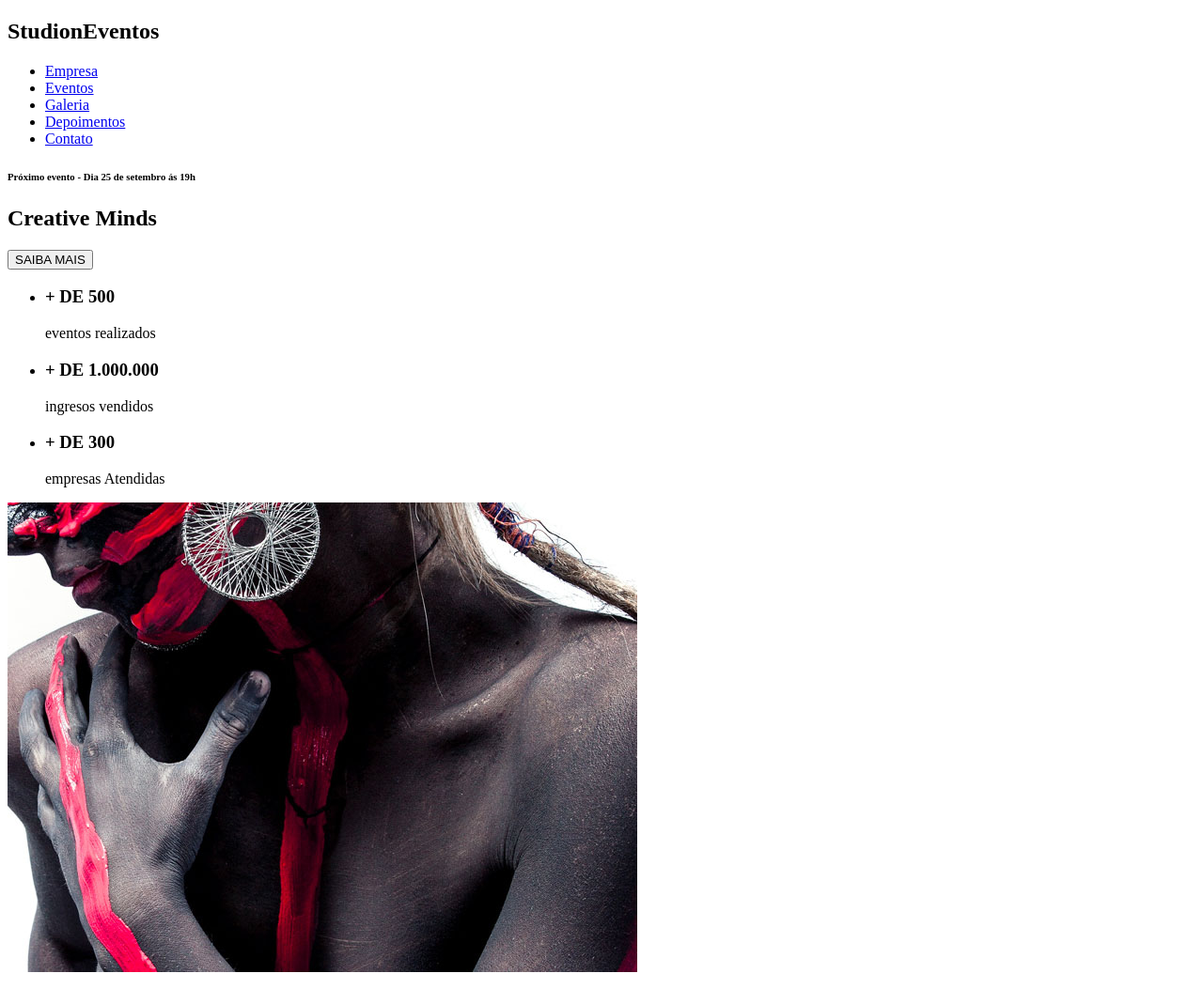
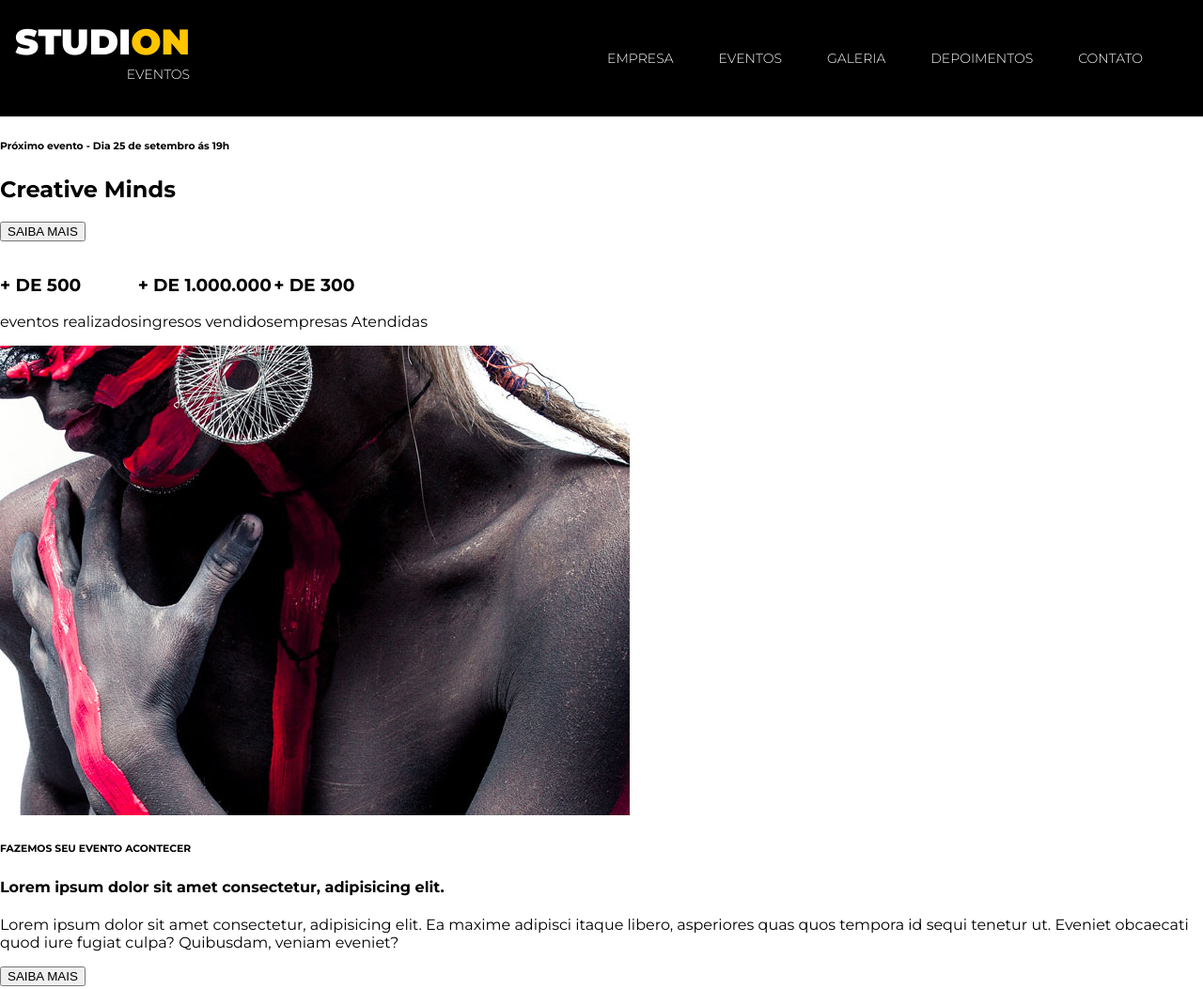
Before and after one commit to GabrielGdeC/studion, a website: page studion/src/index.html in a window 1280 px wide. Shown: the top 1053 px of the page at 94% size. Drawn offline with Linux system fonts and the light colour scheme.

Commit message:
feat(css) constructed css structura for the main page

```diff
--- a/studion/src/index.html
+++ b/studion/src/index.html
@@ -4,18 +4,27 @@
     <meta charset="UTF-8">
     <meta http-equiv="X-UA-Compatible" content="IE=edge">
     <meta name="viewport" content="width=device-width, initial-scale=1.0">
+    <link rel="stylesheet" href="style.css">
     <title>studion</title>
 </head>
 <body>
-    <nav>
-        <h1>Studi<span>on</span><span>Eventos</span></h1>
+    <nav class="navbar">
+        <h1 class="logo-studion">
+            Studi<span class="copy--primary">on</span>
+            <span class="logo-studion__subtitle">Eventos</span>
+        </h1>
 
-        <ul>
-            <li><a href="https://www.w3schools.com/">Empresa</a></li>
-            <li><a href="https://www.w3schools.com/">Eventos</a></li>
-            <li><a href="https://www.w3schools.com/">Galeria</a></li>
-            <li><a href="https://www.w3schools.com/">Depoimentos</a></li>
-            <li><a href="https://www.w3schools.com/">Contato</a></li>
+        <ul class="navbar__links">
+            <li><a href="https://www.w3schools.com">Empresa</a>
+            </li>
+            <li><a href="https://www.w3schools.com/">Eventos</a>
+            </li>
+            <li><a href="https://www.w3schools.com/">Galeria</a>
+            </li>
+            <li><a href="https://www.w3schools.com/">Depoimentos</a>
+            </li>
+            <li><a href="https://www.w3schools.com/">Contato</a>
+            </li>
         </ul>
     </nav>
 
--- /dev/null
+++ b/studion/src/style.css
@@ -0,0 +1,75 @@
+@import url('https://fonts.googleapis.com/css2?family=Montserrat:wght@300;400;700;900&family=Roboto&display=swap');
+
+*{
+    box-sizing: border-box;
+}
+
+:root{
+    --coloar-primary: #ffc500;
+    font-family:'Montserrat', sans-serif;
+    font-size: 16px;
+}
+
+body{
+    margin: 0%;
+    padding-top: 7.75rem;
+}
+
+ul{
+    display: flex;
+    list-style: none;
+    padding-left: 0%;
+}
+
+
+.navbar{
+    position: fixed;
+    display: grid;
+    grid-template-columns: 1fr 9fr;
+    align-items: center;
+    top: 0%;
+    left: 0%;
+
+    width: 100vw;
+    height: 7.75rem;
+    padding: 0 1rem;
+    background-color: #000;
+    color: #fff;
+}
+
+.navbar__links{
+    justify-self: end;
+}
+
+.navbar__links li{
+    font-size: 0.875rem;
+    margin-right: 3rem;
+    text-transform: uppercase;
+}
+.navbar__links a{
+    font-weight: 300;
+    color: #fff;
+    text-decoration: none;
+}
+
+.navbar__links a:hover{
+    color: var(--coloar-primary)
+}
+
+.logo-studion{
+    font-size: 2.375rem;
+    font-weight: 900;
+    line-height: 1ch;
+    text-transform: uppercase;
+    text-align: right;
+}
+
+.logo-studion__subtitle{
+    font-size: 0.875rem;
+    font-weight: 300;
+    text-align: right;
+}
+
+.copy--primary{
+    color: var(--coloar-primary)
+}
```
